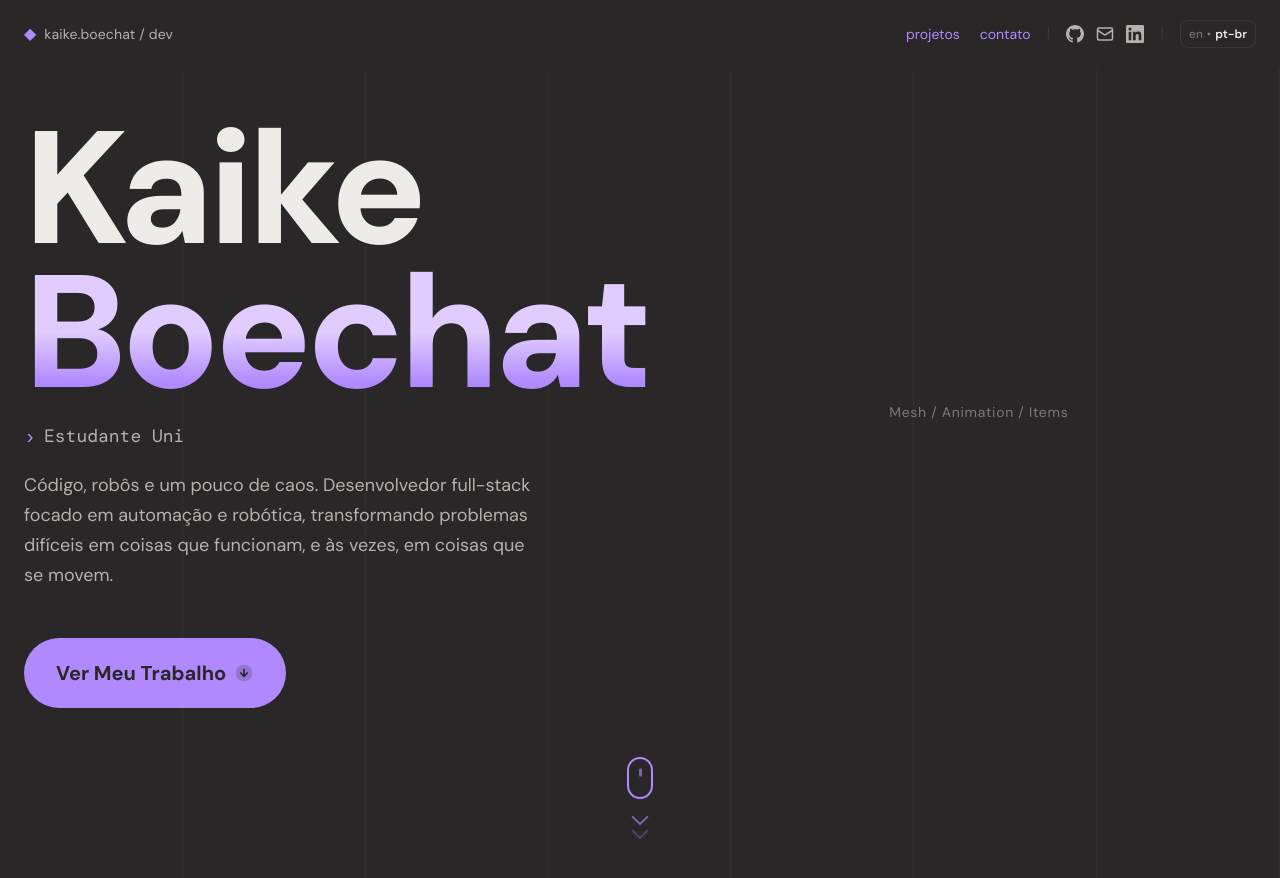
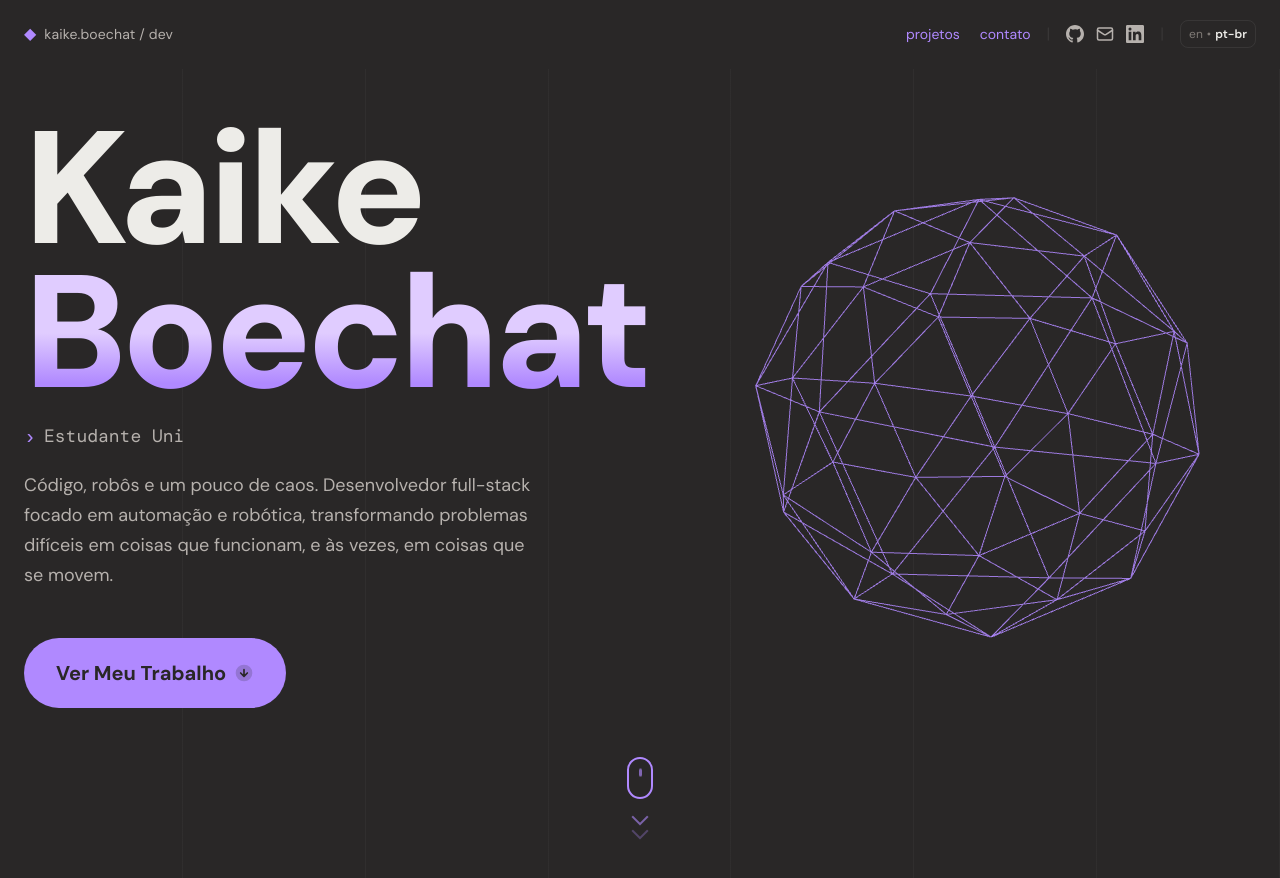
Before and after one commit to Kayrourio/portifolio-site, a Vue app: page / in a window 1280 px wide. Shown: the top 878 px of the page. Built offline with nearby package versions, Linux system fonts and the light colour scheme; no server answers; a web font is replaced by a local one.

Commit message:
addition: adding geometric object on hero

```diff
--- a/package.json
+++ b/package.json
@@ -12,6 +12,7 @@
   "dependencies": {
     "@popperjs/core": "^2.11.8",
     "bootstrap": "^5.3.8",
+    "three": "^0.184.0",
     "vue": "^3.5.32",
     "vue-i18n": "^11.4.2",
     "vue-router": "^5.0.4"
--- a/src/assets/languages/en.json
+++ b/src/assets/languages/en.json
@@ -164,18 +164,7 @@
           "Modular tool system designed to expand to new services and integrations"
         ]
       },
-      "tagbot": {
-        "title": "TagBot",
-        "description": "Educational robot that visits schools to inspire robotics in elementary students. The robot communicates with a Flutter mobile app via BLE, offering joystick control, command sequences, geometric path execution (triangle, square…), and gyroscope-based control by tilting the phone.",
-        "highlights": [
-          "ESP32 firmware built with PlatformIO and modular C++ architecture",
-          "Flutter mobile app with BLE communication layer",
-          "Joystick control and programmable command sequences",
-          "Geometric path modes: triangle, square, and other shapes",
-          "Gyroscope control: move the robot by tilting the phone",
-          "Full refactor: migrated from Arduino IDE to PlatformIO, rewrote the app from scratch"
-        ]
-      },
+
       "lineFollower": {
         "title": "Line Follower",
         "description": "First entry in the 'Projeto Roboticista' series — a growing set of robotics projects of increasing complexity. Built with two friends, with a focus on learning and thorough documentation of each decision.",
--- a/src/components/layouts/heroSection.vue
+++ b/src/components/layouts/heroSection.vue
@@ -42,7 +42,7 @@
         </div>
 
         <div class="hero-visual" aria-hidden="true">
-          <span class="visual-label">Mesh / Animation / Items</span>
+          <WireframeMesh />
         </div>
       </div>
       <div class="scroll-indicator" aria-hidden="true">
@@ -63,6 +63,7 @@ import { computed } from 'vue'
 import { useI18n } from 'vue-i18n'
 import BaseButton from '@/components/ui/BaseButton.vue'
 import TypewriterText from '@/components/ui/TypewriterText.vue'
+import WireframeMesh from '@/components/ui/WireframeMesh.vue'
 
 const { tm } = useI18n()
 
@@ -160,19 +161,13 @@ const roles = computed(() => tm('hero.roles'))
   align-items: center;
 }
 
-/* ── Visual placeholder ── */
+/* ── Visual / 3D mesh ── */
 .hero-visual {
-  display: flex;
-  align-items: center;
-  justify-content: center;
   flex: 1;
   max-width: 45%;
-}
-
-.visual-label {
-  color: var(--color-text-muted);
-  font-size: var(--text-sm);
-  letter-spacing: 0.05em;
+  min-height: 520px;
+  position: relative;
+  align-self: center;
 }
 
 /* ── Scroll indicator ── */
--- /dev/null
+++ b/src/components/ui/WireframeMesh.vue
@@ -0,0 +1,178 @@
+<template>
+  <canvas
+    ref="canvasRef"
+    class="wireframe-canvas"
+    :class="{ 'is-dragging': isDragging }"
+    aria-hidden="true"
+    @pointerdown="onPointerDown"
+    @pointermove="onPointerMove"
+    @pointerup="onPointerUp"
+    @pointerleave="onPointerUp"
+    @pointercancel="onPointerUp"
+  />
+</template>
+
+<script setup>
+import { ref, onMounted, onUnmounted } from 'vue'
+
+const canvasRef = ref(null)
+const isDragging = ref(false)
+
+let renderer, scene, camera, mesh, animFrameId
+
+// Auto-rotation speed (radians/frame)
+const AUTO_ROT_Y = 0.003
+const AUTO_ROT_X = 0.0015
+
+// Mouse-hover tilt (desktop, no drag)
+let hoverX = 0
+let hoverY = 0
+let targetHoverX = 0
+let targetHoverY = 0
+
+// Drag rotation
+let dragLastX = 0
+let dragLastY = 0
+let dragVelX = 0
+let dragVelY = 0
+let pointerCaptured = false
+
+const isTouchDevice = 'ontouchstart' in window || navigator.maxTouchPoints > 0
+
+async function init() {
+  const THREE = await import('three')
+  const canvas = canvasRef.value
+  const parent = canvas.parentElement
+  const w = parent.clientWidth
+  const h = parent.clientHeight
+
+  renderer = new THREE.WebGLRenderer({ canvas, antialias: true, alpha: true })
+  renderer.setPixelRatio(Math.min(window.devicePixelRatio, 2))
+  renderer.setSize(w, h)
+  renderer.setClearColor(0x000000, 0)
+
+  scene = new THREE.Scene()
+
+  camera = new THREE.PerspectiveCamera(45, w / h, 0.1, 100)
+  camera.position.z = 4
+
+  const geometry = new THREE.IcosahedronGeometry(1.35, 1)
+  const edges = new THREE.EdgesGeometry(geometry)
+  const material = new THREE.LineBasicMaterial({
+    color: 0xb089ff,
+    transparent: true,
+    opacity: 0.85,
+  })
+  mesh = new THREE.LineSegments(edges, material)
+  scene.add(mesh)
+}
+
+function animate() {
+  animFrameId = requestAnimationFrame(animate)
+  if (!mesh) return
+
+  if (!isDragging.value) {
+    // Decelerate drag inertia
+    dragVelX *= 0.93
+    dragVelY *= 0.93
+    mesh.rotation.x += dragVelX
+    mesh.rotation.y += dragVelY
+
+    // Auto rotate
+    mesh.rotation.y += AUTO_ROT_Y
+    mesh.rotation.x += AUTO_ROT_X
+
+    // Hover tilt (desktop only)
+    if (!isTouchDevice) {
+      targetHoverX += (hoverY * 0.35 - targetHoverX) * 0.05
+      targetHoverY += (hoverX * 0.35 - targetHoverY) * 0.05
+      mesh.rotation.x += targetHoverX * 0.012
+      mesh.rotation.y += targetHoverY * 0.012
+    }
+  }
+
+  renderer.render(scene, camera)
+}
+
+// ── Pointer events (drag) ──────────────────────────────────────────
+function onPointerDown(e) {
+  isDragging.value = true
+  dragLastX = e.clientX
+  dragLastY = e.clientY
+  dragVelX = 0
+  dragVelY = 0
+  canvasRef.value.setPointerCapture(e.pointerId)
+  pointerCaptured = true
+}
+
+function onPointerMove(e) {
+  if (!isDragging.value) return
+  const dx = e.clientX - dragLastX
+  const dy = e.clientY - dragLastY
+  dragLastX = e.clientX
+  dragLastY = e.clientY
+
+  const speed = 0.008
+  dragVelX = dy * speed
+  dragVelY = dx * speed
+  mesh.rotation.x += dragVelX
+  mesh.rotation.y += dragVelY
+}
+
+function onPointerUp(e) {
+  if (!isDragging.value) return
+  isDragging.value = false
+  if (pointerCaptured) {
+    canvasRef.value.releasePointerCapture(e.pointerId)
+    pointerCaptured = false
+  }
+}
+
+// ── Mouse hover tilt (desktop) ────────────────────────────────────
+function onMouseMove(e) {
+  if (isTouchDevice) return
+  const { innerWidth, innerHeight } = window
+  hoverX = (e.clientX / innerWidth - 0.5) * 2
+  hoverY = (e.clientY / innerHeight - 0.5) * 2
+}
+
+function onResize() {
+  const parent = canvasRef.value?.parentElement
+  if (!parent || !renderer || !camera) return
+  const w = parent.clientWidth
+  const h = parent.clientHeight
+  camera.aspect = w / h
+  camera.updateProjectionMatrix()
+  renderer.setSize(w, h)
+}
+
+onMounted(async () => {
+  await init()
+  animate()
+  window.addEventListener('mousemove', onMouseMove, { passive: true })
+  window.addEventListener('resize', onResize, { passive: true })
+})
+
+onUnmounted(() => {
+  cancelAnimationFrame(animFrameId)
+  window.removeEventListener('mousemove', onMouseMove)
+  window.removeEventListener('resize', onResize)
+  renderer?.dispose()
+  mesh?.geometry?.dispose()
+  mesh?.material?.dispose()
+})
+</script>
+
+<style scoped>
+.wireframe-canvas {
+  display: block;
+  width: 100%;
+  height: 100%;
+  cursor: grab;
+  touch-action: none;
+}
+
+.wireframe-canvas.is-dragging {
+  cursor: grabbing;
+}
+</style>
```
Also changed, not shown: 1 other file (tests, documents, lock files or other folders).
